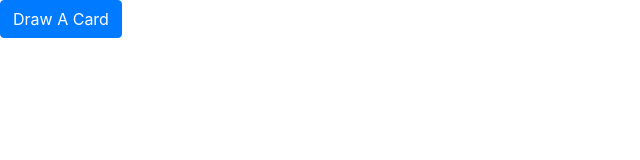
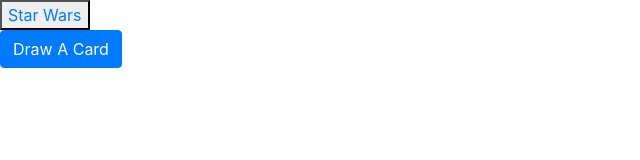
Before and after one commit to JIHigg/Oevning_10, a plain HTML site: page card.html in a window 1280 px wide. Shown: the whole page, without its empty margins (0-640 px from the left). Drawn offline with nearby package versions, Linux system fonts and the light colour scheme.

Commit message:
Added navlink

```diff
--- a/card.html
+++ b/card.html
@@ -12,6 +12,12 @@
 </head>
 
 <body>
+    <nav>
+        <button class="pill">
+        <a href="index.html">Star Wars</a>
+    </button>
+    </nav>
+
 <button id="cardBtn" type="button" class="btn btn-primary">Draw A Card</button>
 
 <div style="width: 10%;" id="cardDeck"></div>
--- a/source.js
+++ b/source.js
@@ -27,7 +27,7 @@ function getApi  () {
             console.log(s);
             s = s.properties;
             console.log(s);
-            swOutput.innerText += `Name: ${s.name} \nHair/Eye Color: ${hair_color}/${eye_color}\n Home: ${homeworld} `;
+            swOutput.innerText += `Name: ${s.name} \nHair/Eye Color: ${s.hair_color}/${s.eye_color}\n Birthyear: ${s.birth_year} `;
         });
     })
 
```
